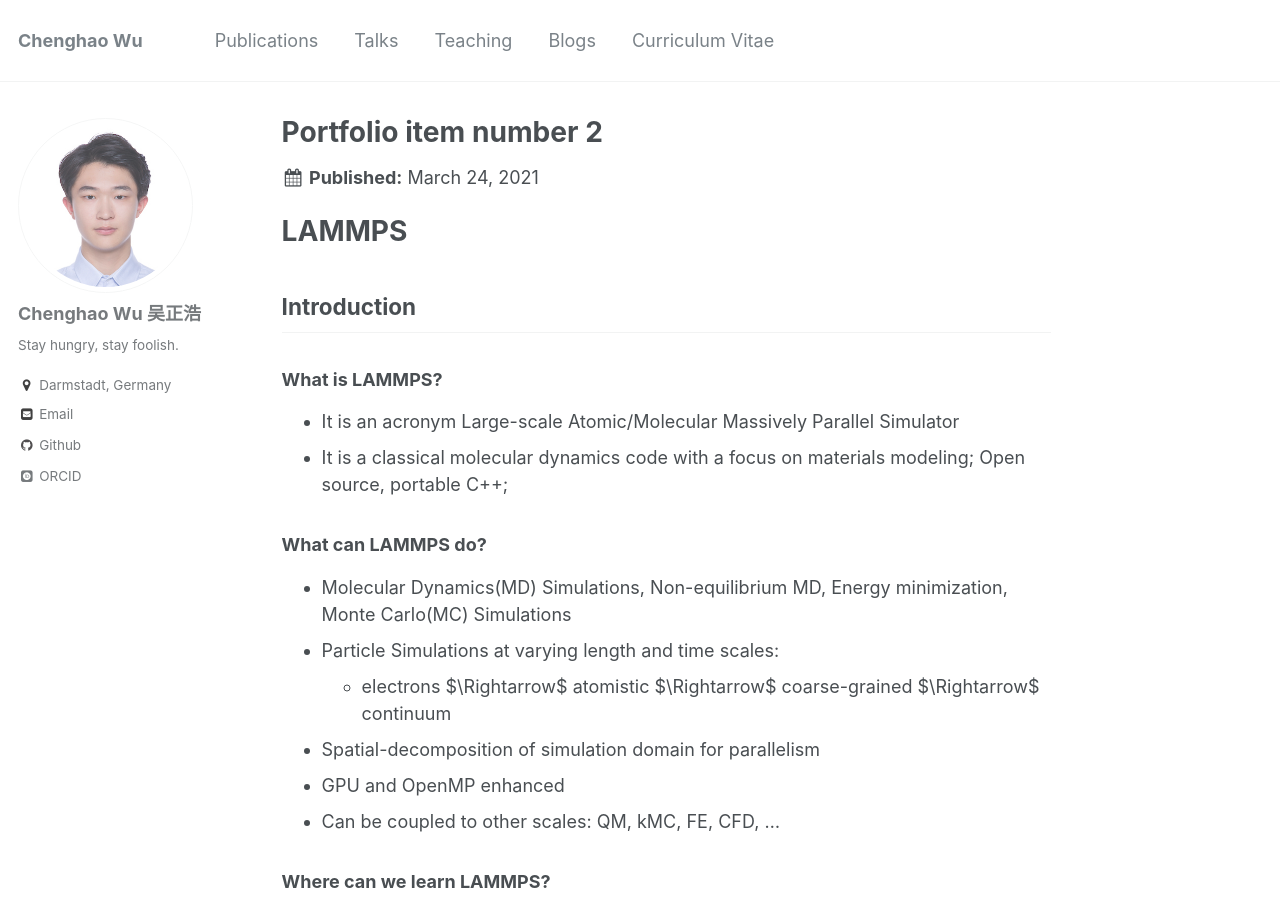
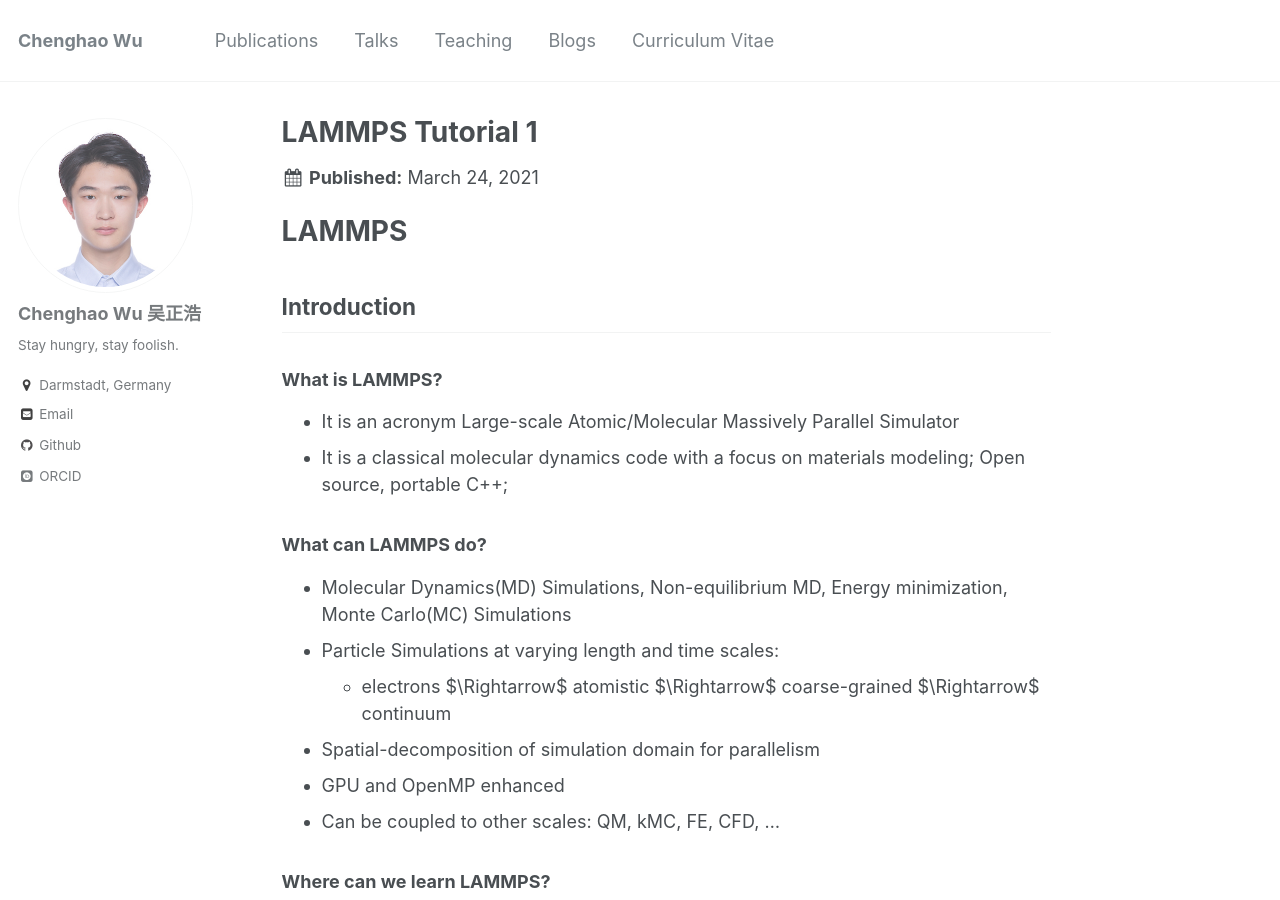
Before and after one commit to Chenghao-Wu/Chenghao-Wu.github.io, a Jekyll site: the page built from _blogs/Tutorial_LAMMPS.md, in a window 1280 px wide and 900 px high. Built offline with Jekyll 4.4.1, drawn with Linux system fonts in a browser that asks for light colours; some web fonts are replaced.

Commit message:
add blog

```diff
--- a/_blogs/Tutorial_LAMMPS.md
+++ b/_blogs/Tutorial_LAMMPS.md
@@ -1,6 +1,6 @@
 ---
-title: "Portfolio item number 2"
-excerpt: "Short description of portfolio item number 1<br/><img src='/images/500x300.png'>"
+title: "LAMMPS Tutorial 1"
+excerpt: ""
 collection: blogs
 ---
 
```
Also changed, not shown: _blogs/First_Simulation.md (+1 -1 lines), _blogs/Tutorial_Linux.md (+2 -2 lines).
